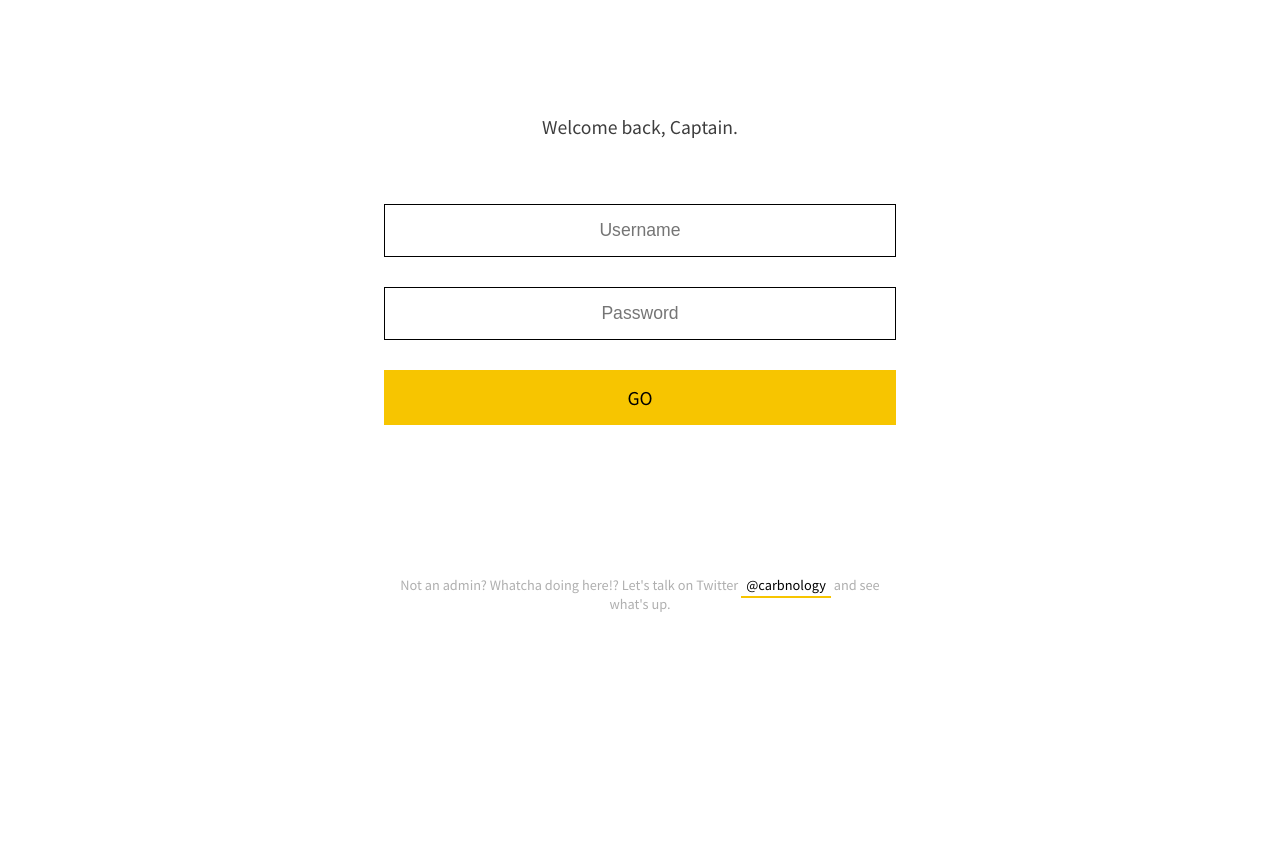
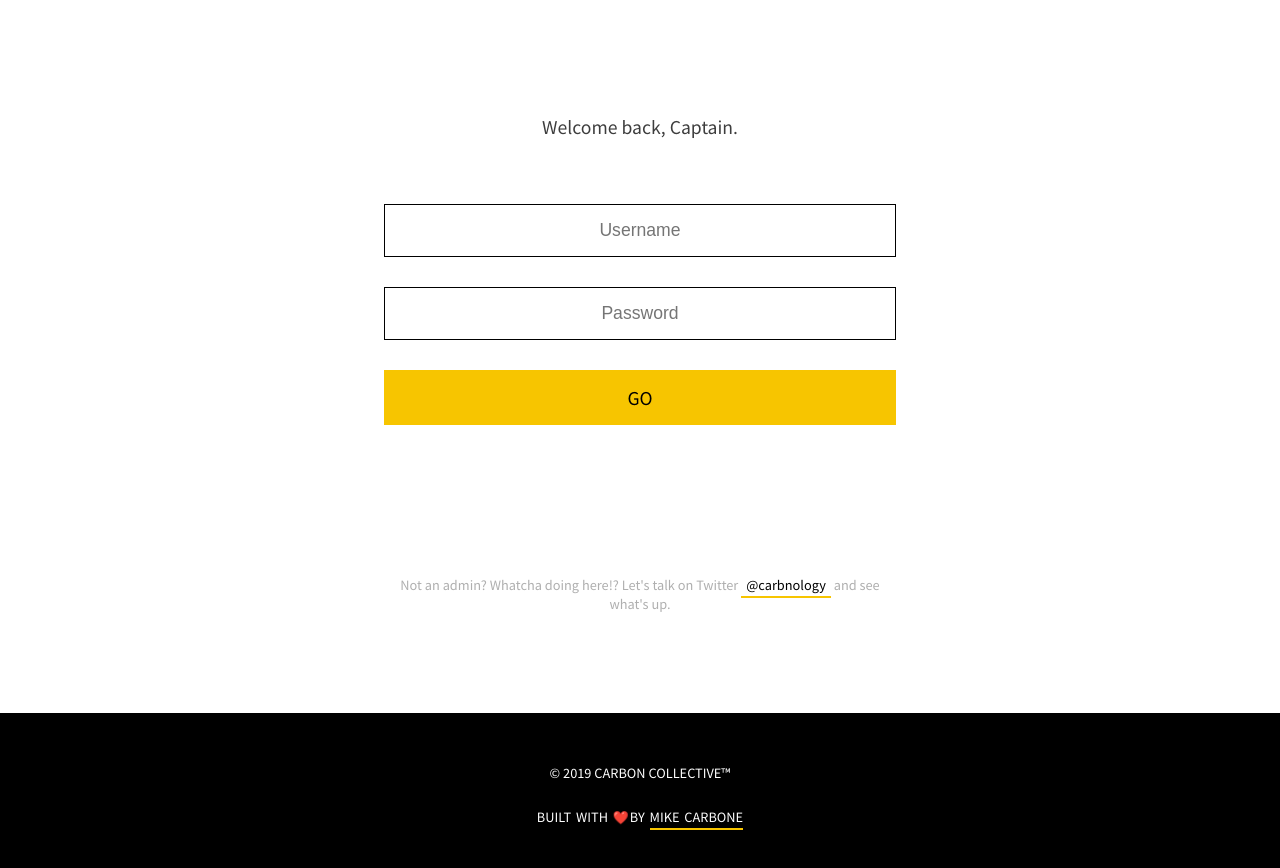
Before and after one commit to MikeCarbone/CarbonCollective, a React app in the folder client/: page /login in a window 1280 px wide. Shown: the part 108-976 px from the top of the page. Before the commit the page ends 821 px from the top, so only its background shows below. Built offline with nearby package versions, Linux system fonts and the light colour scheme.

Commit message:
:rocket: Adds footer

```diff
--- a/client/src/components/App.js
+++ b/client/src/components/App.js
@@ -2,6 +2,7 @@ import React, { Component } from 'react';
 import { Route, Switch, Redirect } from 'react-router-dom';
 import Admin from './Admin';
 import Header from './Header'
+import Footer from './Footer';
 import Homepage from './Homepage'
 import FullPost from './FullPost';
 import Authorize, { LogIn } from './Auth';
@@ -16,6 +17,8 @@ const App = () => (
       <Route path="/login" component={LogIn}/>
       <PrivateRoute path="/admin" component={Admin} />
     </Switch>
+
+    <Footer />
   </>
 );
 
--- /dev/null
+++ b/client/src/components/Footer.js
@@ -0,0 +1,21 @@
+import React from 'react';
+
+const Footer = () => (
+  <footer className="footer">
+    {/* <div className="footer__socials">
+      <div className="generic__standard-wrapper generic__standard-wrapper--vert">
+          <p>Follow</p>
+      </div>
+    </div> */}
+    <div className="footer__copy">
+      <div className="generic__standard-wrapper generic__standard-wrapper--vert">
+        <p className="footer__copywrite">© {new Date().getFullYear()} Carbon Collective&trade;</p>
+        <p className="footer__love">
+          Built with <span className="generic__emoji">❤️</span> by <a className="footer__love-link generic__text-link" href="https://twitter.com/carbnology" target="_blank" rel="noopener noreferrer">Mike Carbone</a>
+        </p>
+      </div>
+    </div>
+  </footer>
+);
+
+export default Footer;
--- a/client/src/styles.css
+++ b/client/src/styles.css
@@ -12,6 +12,7 @@
   --faded: #AFAFAF;
   --light: #E3E3E3;
   --dark: #3D3D3D;
+  --white: #FFFFFF;
   --copy: #3e3e3e;
   --black: #000;
   --gold: #f7c500;
@@ -22,8 +23,18 @@
   --small: .8rem;
 }
 
+main {
+  min-height: 95vh;
+}
+
 .generic__standard-wrapper {
+  margin: 0 auto;
+  max-width: 1200px;
   padding: 50px 120px;
+}
+
+.generic__standard-wrapper--vert {
+  padding: 50px 0;
 }
 
 .generic__invisible-link {
@@ -97,6 +108,10 @@
 .generic__text-link:hover {
   background-color: var(--gold);
   transition: all .2s ease-out;
+}
+
+.generic__emoji {
+  margin-right: -4px;
 }
 
 .posts-cont {
@@ -549,6 +564,47 @@
 	padding: 0 0 0 16px;
 }
 
+.footer {
+  background-color: var(--black);
+  font-family: var(--font);
+}
+
+.footer__copywrite {
+  color: var(--white);
+  font-size: var(--small);
+  font-weight: lighter;
+  text-transform: uppercase;
+  text-align: center;
+}
+
+.footer__love {
+  color: var(--white);
+  font-size: var(--small);
+  font-weight: lighter;
+  margin: 25px 0 0 0;
+  text-transform: uppercase;
+  text-align: center;
+  word-spacing: 2px;
+}
+
+.footer__love-link {
+  color: var(--white);
+  font-weight: lighter;
+  padding: 2px 0;
+}
+
+.footer__love-link:hover {
+  color: var(--black);
+}
+
+.footer__socials {
+  background-color: #151515;
+  color: var(--white);
+  font-size: var(--small);
+  font-weight: lighter;
+  text-transform: uppercase;
+}
+
 @media screen and (max-width: 800px) {
   :root {
     --extra-big: 1.9rem;
@@ -690,4 +746,8 @@
   .login__text {
     margin-top: 50px;
   }
+
+  .footer__copy {
+    padding: 50px 20px;
+  }
 }
```
